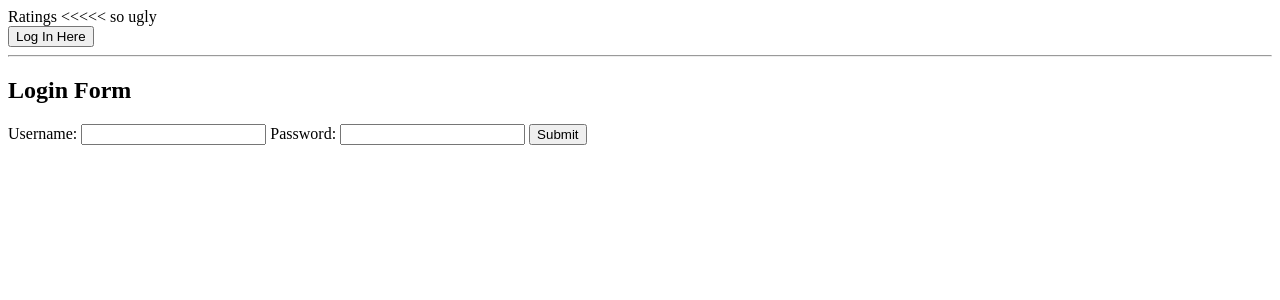
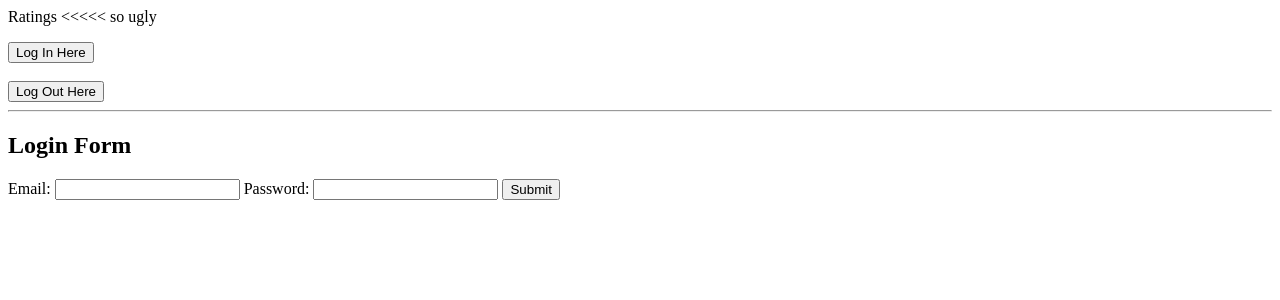
Before and after one commit to karenwsit/HB-Ratings-Project, a Flask app: page /login in a window 1280 px wide. Shown: the top 300 px of the page. Run offline with Flask 2, Linux system fonts and the light colour scheme.

Commit message:
Finished login & logout task

```diff
--- a/model.py
+++ b/model.py
@@ -22,6 +22,9 @@ class User(db.Model):
     password = db.Column(db.String(64), nullable=True)
     age = db.Column(db.Integer, nullable=True)
     zipcode = db.Column(db.String(15), nullable=True)
+
+    # def add_to_db(cls, ):
+
 
     def __repr__(self):
         """Provide helpful representation when printed."""
--- a/server.py
+++ b/server.py
@@ -30,17 +30,40 @@ def login():
 
     return render_template("login.html")
 
-@app.route('/TACO')
-def store_login():
+@app.route('/TACO', methods=["POST"])
+def site_login():
     """Handles submission of login form and add user id to session. Redirect to homepage with flash message"""
 
-    username = request.form.get('username')
+    email = request.form.get('email')
     password = request.form.get('password')
 
+    # add user to database
+    user = User(email=email, password=password)
+    db.session.add(user)
+    db.session.commit()
+
+    # get id of new user from database and put in session
+    user_id = User.query.filter_by(email=email).first()
+
     if 'login' not in session:
-        session['login'] = {username: password}
+        session['login'] = [user_id]
 
-    # check if user is in database
+    flash('Thank you SO much for logging in! Now go rate some movies.')
+
+    return redirect('/')
+
+@app.route('/logout')
+def site_logout():
+    """Logs users out by deleting userid from session & redirect to homepage with flash message"""
+
+    # delete user from session
+    del session['login']
+
+    # redirect to homepage with a flash message
+
+    flash("You're logged out, loser. Thanks for nothing.")
+
+    return redirect('/')
 
 @app.route("/users")
 def user_list():
@@ -59,6 +82,6 @@ if __name__ == "__main__":
     connect_to_db(app)
 
     # Use the DebugToolbar
-    DebugToolbarExtension(app)
+    # DebugToolbarExtension(app)
 
     app.run()
--- a/templates/base.html
+++ b/templates/base.html
@@ -6,8 +6,20 @@
 
 <body>
   Ratings <<<<< so ugly
+  <body>
+
+    <ul>
+        {% for message in get_flashed_messages() %}
+            <li>{{ message }}</li>
+        {% endfor %}
+    </ul>
+
+</body>
     <form action="/login">
         <input type="submit" value="Log In Here">
+    </form> <br>
+    <form action="/logout">
+        <input type="submit" value="Log Out Here">
     </form>
   <hr>
 
--- a/templates/login.html
+++ b/templates/login.html
@@ -2,9 +2,9 @@
 {% block content %}
 
     <h2>Login Form</h2>
-    <form action="/" method="POST">
-      <label>Username:
-        <input type="text" name="username">
+    <form action="/TACO" method="POST">
+      <label>Email:
+        <input type="text" name="email">
       </label>
       <label>Password:
         <input type="password" name="password">
```
Also changed, not shown: ratings.db.
